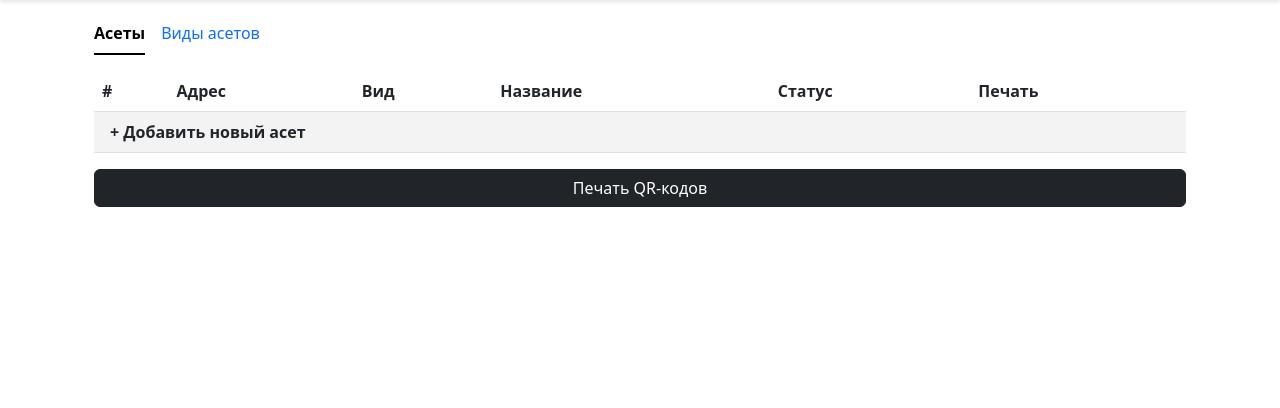
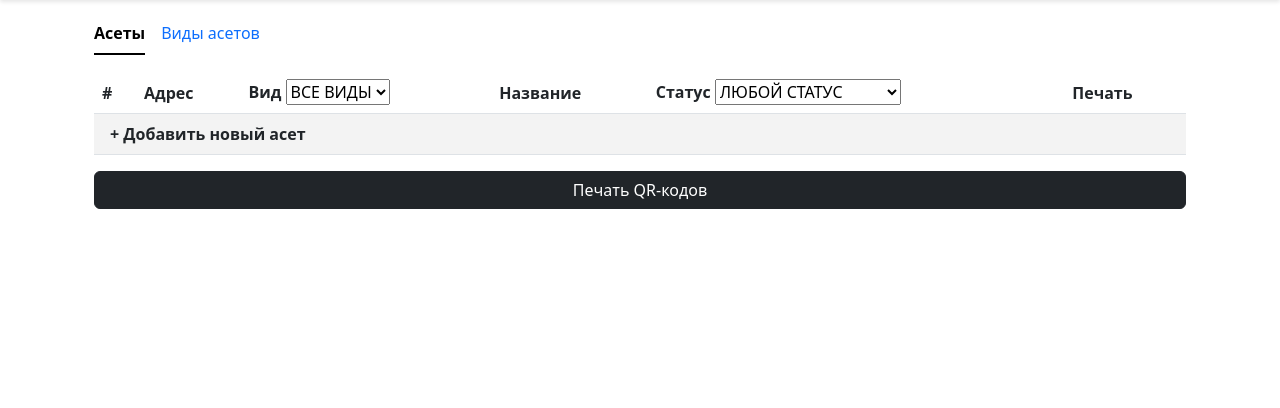
Before and after one commit to Tulishka/smart_service, a Flask app: page /assets/ in a window 1280 px wide. Shown: the part 57-465 px from the top of the page. Run offline with Flask 3, Linux system fonts and the light colour scheme.

Commit message:
Добавлены выпадающие списки для фильтрации асетов

```diff
--- a/app/assets/routes.py
+++ b/app/assets/routes.py
@@ -22,7 +22,8 @@ os.makedirs("app/static/assets/qr", exist_ok=True)
 @bp.route("/")
 def index():
     assets = Asset.query.all()
-    return render_template("assets_list.html", assets=assets)
+    types = [asset.type.name for asset in assets]
+    return render_template("assets_list.html", assets=assets, types=types)
 
 
 @bp.route("/codes")
--- a/app/assets/templates/assets_list.html
+++ b/app/assets/templates/assets_list.html
@@ -1,10 +1,6 @@
 {% extends "base.html" %}
 
 {% block content %}
-<style>
-
-
-</style>
 
 <form action="codes_process" method="POST">
 <div class="container">
@@ -16,14 +12,28 @@
       <a class="nav-link" href="{{ url_for('assets.types') }}">Виды асетов</a>
     </li>
   </ul>
-  <table class="table">
+  <table id="data" class="table">
     <thead>
     <tr>
       <th scope="col">#</th>
       <th scope="col">Адрес</th>
-      <th scope="col">Вид</th>
+      <th scope="col">Вид
+        <select id="types">
+          <option selected name="all">ВСЕ ВИДЫ</option>
+          {% for type in types %}
+            <option name="{{ type }}">{{ type }}</option>
+          {% endfor %}
+        </select>
+      </th>
       <th scope="col">Название</th>
-      <th scope="col">Статус</th>
+      <th scope="col">Статус
+        <select id="status">
+          <option selected name="all">ЛЮБОЙ СТАТУС</option>
+          <option name="ДОСТУПНО">ДОСТУПНО</option>
+          <option name="НЕ ДОСТУПНО">НЕ ДОСТУПНО</option>
+          <option name="НА ОБСЛУЖИВАНИИ">НА ОБСЛУЖИВАНИИ</option>
+        </select>
+      </th>
       <th scope="col">Печать</th>
     </tr>
     </thead>
```
